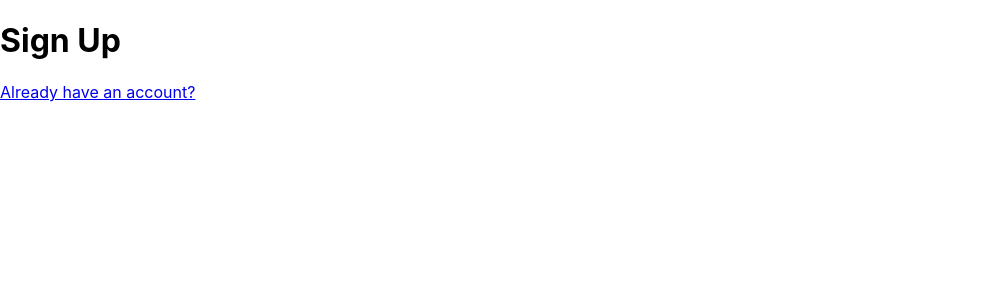
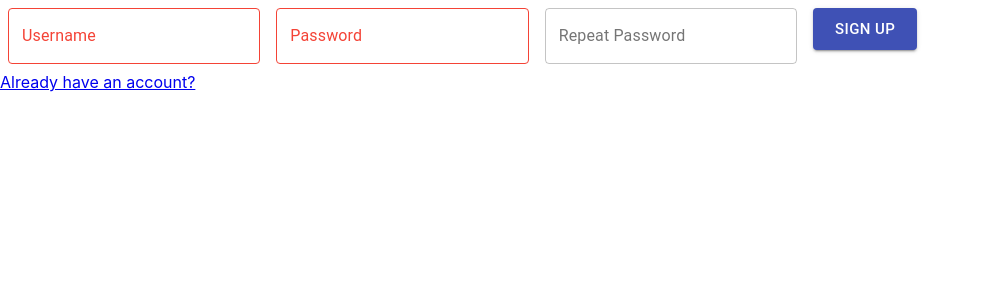
Before and after one commit to roninbar/vacations, a React (Create React App) app in the folder client/: page /signup in a window 1280 px wide. Shown: the top 300 px of the page, without its empty margins (0-981 px from the left). Built offline with nearby package versions, Linux system fonts and the light colour scheme.

Commit message:
Copy <LoginForm> and <SignupForm> from the To Do List app.

```diff
--- a/client/src/components/login-form.js
+++ b/client/src/components/login-form.js
@@ -1,5 +1,80 @@
-import React from 'react';
+import { Button } from '@material-ui/core';
+import { withStyles } from '@material-ui/core/styles';
+import TextField from '@material-ui/core/TextField';
+import React, { Component } from 'react';
+import { withRouter } from 'react-router-dom';
 
-export default function LoginForm() {
-    return (<h1>Log In</h1>);
+class LoginForm extends Component {
+
+    constructor(props) {
+        super(props);
+        this.state = {
+            username: '',
+            password: '',
+        };
+    }
+
+    async onSubmit(e) {
+        e.preventDefault();
+        const { username, password } = this.state;
+        const body = new URLSearchParams();
+        body.set('username', username);
+        body.set('password', password);
+        const { status } = await fetch('/login', {
+            method: 'POST',
+            body,
+        });
+        const { history } = this.props;
+        if (history && 200 <= status && status < 300) {
+            history.push('/');
+        }
+    }
+
+    onChangeField({ target: { name, value } }) {
+        this.setState({ [name]: value });
+    }
+
+    render() {
+        const { classes } = this.props;
+        const { username, password } = this.state;
+        return (
+            <form className={classes.root} noValidate autoComplete="off" onSubmit={this.onSubmit.bind(this)}>
+                <TextField
+                    variant="outlined"
+                    type="text"
+                    name="username"
+                    label="Username"
+                    value={username}
+                    onChange={this.onChangeField.bind(this)} />
+                <TextField
+                    variant="outlined"
+                    type="password"
+                    name="password"
+                    label="Password"
+                    value={password}
+                    onChange={this.onChangeField.bind(this)}
+                />
+                <Button type="submit"
+                    variant="contained"
+                    color="primary"
+                    size="large"
+                    disabled={!username || !password}
+                >Log In</Button>
+            </form>
+        );
+    }
+
 }
+
+const styles = theme => ({
+    root: {
+        '& .MuiTextField-root, & .MuiButton-root': {
+            margin: theme.spacing(1),
+        },
+        '& .MuiTextField-root': {
+            width: '25ch',
+        },
+    },
+});
+
+export default withRouter(withStyles(styles)(LoginForm));
--- a/client/src/components/signup-form.js
+++ b/client/src/components/signup-form.js
@@ -1,5 +1,96 @@
-import React from 'react';
+import { Button, TextField, withStyles } from '@material-ui/core';
+import React, { Component } from 'react';
+import { withRouter } from 'react-router-dom';
 
-export default function SignupForm() {
-    return (<h1>Sign Up</h1>);
+class SignupForm extends Component {
+
+    constructor(props) {
+        super(props);
+        this.state = {
+            username: '',
+            password: '',
+            password2: '',
+            available: true,
+        };
+    }
+
+    onChange({ target: { name, value } }) {
+        this.setState({ [name]: value });
+    }
+
+    async onSubmit(e) {
+        e.preventDefault();
+        const { username, password } = this.state;
+        const body = new URLSearchParams();
+        body.set('username', username);
+        body.set('password', password);
+        await fetch('/user', {
+            method: 'POST',
+            body,
+        });
+    }
+
+    render() {
+        const { username, password, password2, available } = this.state;
+        const { classes } = this.props;
+        return (
+            <form className={classes.root} noValidate autoComplete="off" onSubmit={this.onSubmit.bind(this)}>
+                <TextField
+                    variant="outlined"
+                    type="text"
+                    name="username"
+                    label="Username"
+                    error={!username || !available}
+                    value={username}
+                    onChange={this.onChange.bind(this)}
+                />
+                <TextField
+                    variant="outlined"
+                    type="password"
+                    name="password"
+                    label="Password"
+                    error={!password}
+                    value={password}
+                    onChange={this.onChange.bind(this)}
+                />
+                <TextField
+                    variant="outlined"
+                    type="password"
+                    name="password2"
+                    label="Repeat Password"
+                    error={password !== password2}
+                    value={password2}
+                    onChange={this.onChange.bind(this)}
+                />
+                <Button
+                    variant="contained"
+                    type="submit"
+                    color="primary"
+                    size="large"
+                >Sign Up</Button>
+            </form>
+        );
+    }
+
+    async componentDidUpdate(prevProps, { username: prevUsername }) {
+        const { username } = this.state;
+        if (username && username !== prevUsername) {
+            const { status } = await fetch(`/user/${username}`, { method: 'HEAD' });
+            this.setState({ available: status === 404 });
+        }
+    }
+
 }
+
+const styles = theme => ({
+    root: {
+        '& .MuiTextField-root, & .MuiButton-root': {
+            margin: theme.spacing(1),
+        },
+        '& .MuiTextField-root': {
+            width: '25ch',
+        },
+    },
+});
+
+export default withRouter(withStyles(styles)(SignupForm));
```
